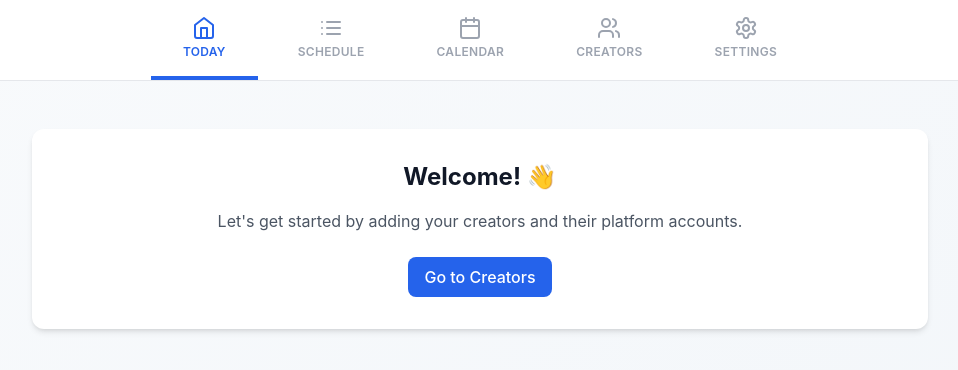
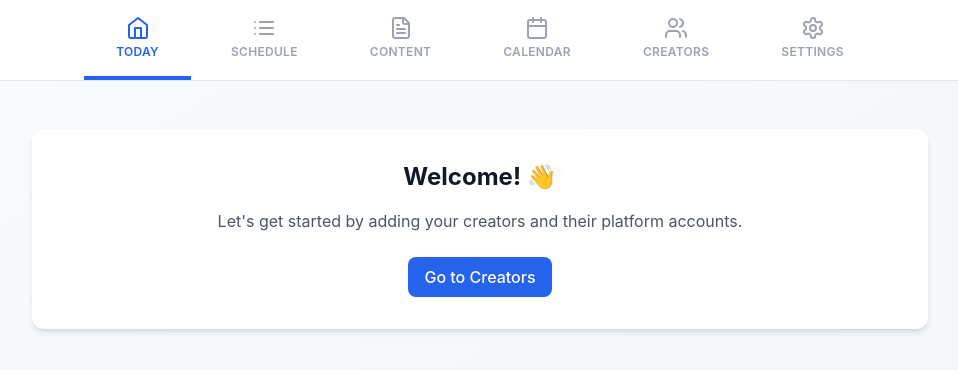
Before and after one commit to gigageek101/SocialPostTrackingWebsite, a React (Vite) app: page / in a window 1280 px wide. Shown: the top 370 px of the page, without its empty margins (160-1118 px from the left). Built offline with nearby package versions, Linux system fonts and the light colour scheme.

Commit message:
Add Content tab to navigation

```diff
--- a/src/components/Navigation.tsx
+++ b/src/components/Navigation.tsx
@@ -1,4 +1,4 @@
-import { Calendar, Home, Users, Settings, List } from 'lucide-react';
+import { Calendar, Home, Users, Settings, List, FileText } from 'lucide-react';
 import { useApp } from '../context/AppContext';
 import { Screen } from '../types';
 
@@ -8,6 +8,7 @@ export function Navigation() {
   const navItems: Array<{ screen: Screen; icon: React.ReactNode; label: string }> = [
     { screen: 'schedule-overview', icon: <Home className="w-6 h-6" />, label: 'Today' },
     { screen: 'scheduled-posts', icon: <List className="w-6 h-6" />, label: 'Schedule' },
+    { screen: 'content', icon: <FileText className="w-6 h-6" />, label: 'Content' },
     { screen: 'calendar', icon: <Calendar className="w-6 h-6" />, label: 'Calendar' },
     { screen: 'creators', icon: <Users className="w-6 h-6" />, label: 'Creators' },
     { screen: 'settings', icon: <Settings className="w-6 h-6" />, label: 'Settings' },
```
